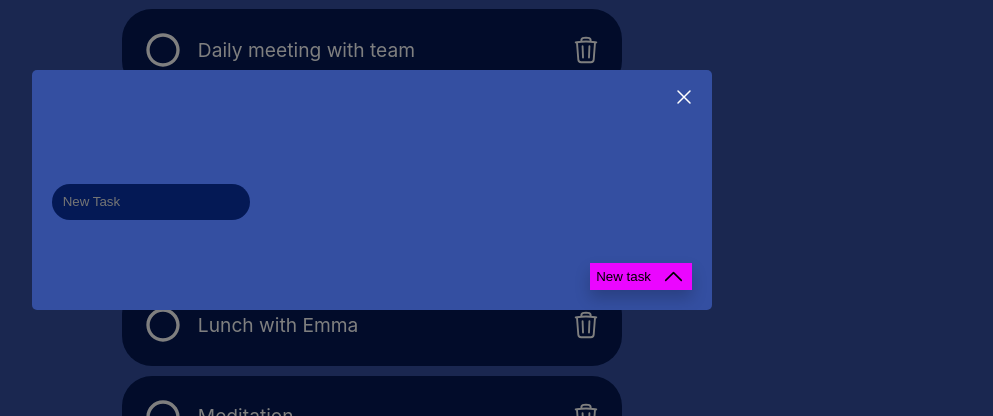
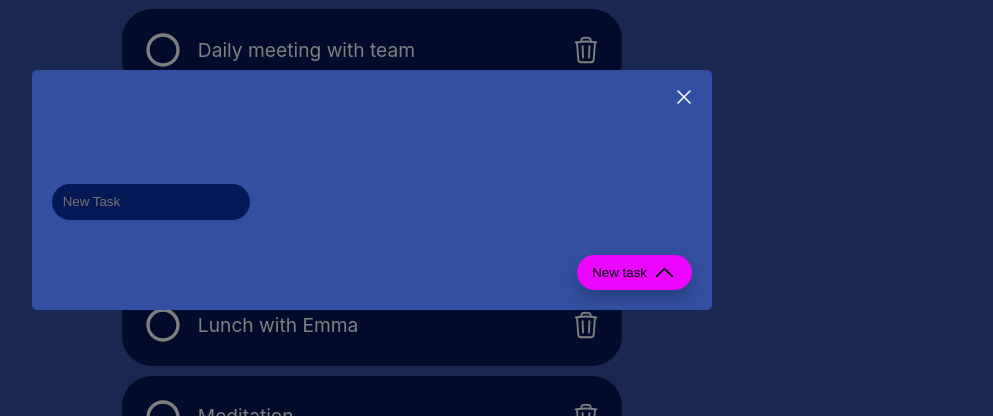
Before and after one commit to ZekeScript/todo-list, a React (Vite) app: page / in a window 1280 px wide. Both pictures are taken after a click on the button 1190 px from the left and 695 px from the top of the page. Shown: the part 210-626 px from the top of the page, without its empty margins (268-1261 px from the left). Built offline with nearby package versions, Linux system fonts and the light colour scheme.

Commit message:
Split App into Components
Split the App component into smaller components for better modularity and reusability

```diff
--- a/src/App.css
+++ b/src/App.css
@@ -46,10 +46,10 @@
 .trash-icon {
   width: 30px;
   height: 30px;
+  transition: 300ms;
 }
 .trash-icon:hover {
   color: var(--background-button);
-  transition: 300ms;
 }
 
 .add-task {
@@ -107,8 +107,10 @@
   right: 0px;
   width: fit-content;
   display: flex;
-  gap: 10px;
+  gap: 5px;
   box-shadow: 0 8px 16px rgba(0, 0, 0, 0.2);
+  border-radius: 30px;
+  padding: 5px 15px;
 }
 .overlay-button:hover {
   background-color: var(--background-button);
--- a/src/App.jsx
+++ b/src/App.jsx
@@ -1,31 +1,12 @@
 import { useState } from 'react'
 import './App.css'
-
-const TASKS_TEST = [
-  {
-    text: 'Daily meeting with team',
-    complete: false
-  },
-  {
-    text: 'Pay for rent',
-    complete: true
-  },
-  {
-    text: 'Check emails',
-    complete: false
-  },
-  {
-    text: 'Lunch with Emma',
-    complete: false
-  },
-  {
-    text: 'Meditation',
-    complete: false
-  }
-]
+import Overlay from './components/Overlay'
+import PlusButton from './components/PlusButton'
+import Task from './components/Task'
+import TEMPLATE from './constants'
 
 function App () {
-  const [tasks, setTasks] = useState([...TASKS_TEST])
+  const [tasks, setTasks] = useState(TEMPLATE)
   const [inputValue, setInputValue] = useState('')
   const [showOverlay, setShowOverlay] = useState(false)
 
@@ -33,9 +14,13 @@ function App () {
     setInputValue(event.target.value)
   }
 
+  function addTask (newTask) {
+    setTasks([...tasks, newTask])
+  }
+
   const handleAddTask = () => {
     if (inputValue.trim() !== '') {
-      setTasks([...tasks, { text: inputValue, complete: false }])
+      addTask({ text: inputValue, complete: false })
       setInputValue('')
       toggleOverlay()
     }
@@ -49,8 +34,7 @@ function App () {
 
   const handleCompleteTask = (index) => {
     const newTasks = [...tasks]
-    const newTask = tasks[index]
-    newTasks.splice(index, 1, { text: newTask.text, complete: !newTask.complete })
+    newTasks[index].complete = !newTasks[index].complete
     setTasks(newTasks)
   }
 
@@ -66,53 +50,26 @@ function App () {
       <section className='tasks'>
         <h2 className='subtitle'>TASKS</h2>
         {tasks.map((task, index) => (
-          <div className='task' key={index}>
-            {!task.complete
-              ? (
-                <div>
-                  <svg className='incomplete' onClick={() => handleCompleteTask(index)} xmlns='http://www.w3.org/2000/svg' viewBox='0 0 24 24'><path d='M0 0h24v24H0z' fill='none' /><path d='M12 2C6.48 2 2 6.48 2 12s4.48 10 10 10 10-4.48 10-10S17.52 2 12 2zm0 18c-4.42 0-8-3.58-8-8s3.58-8 8-8 8 3.58 8 8-3.58 8-8 8z' /></svg>
-                  <div>{task.text}</div>
-                </div>
-                )
-              : (
-                <div className='strike-through'>
-                  <svg className='complete' onClick={() => handleCompleteTask(index)} xmlns='http://www.w3.org/2000/svg' viewBox='0 0 24 24'><path d='M22,5.18L10.59,16.6l-4.24-4.24l1.41-1.41l2.83,2.83l10-10L22,5.18z M19.79,10.22C19.92,10.79,20,11.39,20,12 c0,4.42-3.58,8-8,8s-8-3.58-8-8c0-4.42,3.58-8,8-8c1.58,0,3.04,0.46,4.28,1.25l1.44-1.44C16.1,2.67,14.13,2,12,2C6.48,2,2,6.48,2,12 c0,5.52,4.48,10,10,10s10-4.48,10-10c0-1.19-0.22-2.33-0.6-3.39L19.79,10.22z' /></svg>
-                  <div className='complete-text'>{task.text}</div>
-                </div>
-                )}
-            <i className='trash-icon' onClick={() => handleDeleteTask(index)}>
-              <svg xmlns='http://www.w3.org/2000/svg' fill='none' viewBox='0 0 24 24' strokeWidth='1.5' stroke='currentColor'>
-                <path strokeLinecap='round' strokeLinejoin='round' d='M14.74 9l-.346 9m-4.788 0L9.26 9m9.968-3.21c.342.052.682.107 1.022.166m-1.022-.165L18.16 19.673a2.25 2.25 0 01-2.244 2.077H8.084a2.25 2.25 0 01-2.244-2.077L4.772 5.79m14.456 0a48.108 48.108 0 00-3.478-.397m-12 .562c.34-.059.68-.114 1.022-.165m0 0a48.11 48.11 0 013.478-.397m7.5 0v-.916c0-1.18-.91-2.164-2.09-2.201a51.964 51.964 0 00-3.32 0c-1.18.037-2.09 1.022-2.09 2.201v.916m7.5 0a48.667 48.667 0 00-7.5 0' />
-              </svg>
-            </i>
-
-          </div>
+          <Task
+            key={index}
+            task={task}
+            index={index}
+            handleCompleteTask={handleCompleteTask}
+            handleDeleteTask={handleDeleteTask}
+          />
         ))}
       </section>
       <section>
-        <button className='add-task' onClick={toggleOverlay}>
-          <svg xmlns='http://www.w3.org/2000/svg' fill='none' viewBox='0 0 24 24' strokeWidth='1.5' stroke='currentColor'>
-            <path strokeLinecap='round' strokeLinejoin='round' d='M12 4.5v15m7.5-7.5h-15' />
-          </svg>
-        </button>
+        <PlusButton toggleOverlay={toggleOverlay} />
       </section>
       <section>
         {showOverlay && (
-          <div className='overlay'>
-            <div className='overlay-content'>
-              <div className='exit-overlay'>
-                <svg onClick={toggleOverlay} xmlns='http://www.w3.org/2000/svg' fill='none' strokeWidth='1.5' stroke='currentColor'>
-                  <path strokeLinecap='round' strokeLinejoin='round' d='M6 18L18 6M6 6l12 12' />
-                </svg>
-              </div>
-              <input className='new-task' type='text' placeholder='New Task' value={inputValue} onChange={handleInputChange} />
-              <button className='overlay-button' onClick={handleAddTask}>New task
-                <svg xmlns='http://www.w3.org/2000/svg' fill='none' viewBox='0 0 24 24' strokeWidth='1.5' stroke='currentColor'>
-                  <path strokeLinecap='round' strokeLinejoin='round' d='M4.5 15.75l7.5-7.5 7.5 7.5' />
-                </svg>
-              </button>
-            </div>
-          </div>
+          <Overlay
+            toggleOverlay={toggleOverlay}
+            inputValue={inputValue}
+            handleInputChange={handleInputChange}
+            handleAddTask={handleAddTask}
+          />
         )}
       </section>
     </main>
--- /dev/null
+++ b/src/components/Overlay.jsx
@@ -0,0 +1,19 @@
+const Overlay = ({ toggleOverlay, inputValue, handleInputChange, handleAddTask }) => (
+  <div className='overlay'>
+    <div className='overlay-content'>
+      <div className='exit-overlay'>
+        <svg onClick={toggleOverlay} xmlns='http://www.w3.org/2000/svg' fill='none' strokeWidth='1.5' stroke='currentColor'>
+          <path strokeLinecap='round' strokeLinejoin='round' d='M6 18L18 6M6 6l12 12' />
+        </svg>
+      </div>
+      <input className='new-task' type='text' placeholder='New Task' value={inputValue} onChange={handleInputChange} />
+      <button className='overlay-button' onClick={handleAddTask}>New task
+        <svg xmlns='http://www.w3.org/2000/svg' fill='none' viewBox='0 0 24 24' strokeWidth='1.5' stroke='currentColor'>
+          <path strokeLinecap='round' strokeLinejoin='round' d='M4.5 15.75l7.5-7.5 7.5 7.5' />
+        </svg>
+      </button>
+    </div>
+  </div>
+)
+
+export default Overlay
--- /dev/null
+++ b/src/components/PlusButton.jsx
@@ -0,0 +1,9 @@
+const PlusButton = ({ toggleOverlay }) => (
+  <button className='add-task' onClick={toggleOverlay}>
+    <svg xmlns='http://www.w3.org/2000/svg' fill='none' viewBox='0 0 24 24' strokeWidth='1.5' stroke='currentColor'>
+      <path strokeLinecap='round' strokeLinejoin='round' d='M12 4.5v15m7.5-7.5h-15' />
+    </svg>
+  </button>
+)
+
+export default PlusButton
--- /dev/null
+++ b/src/components/Task.jsx
@@ -0,0 +1,22 @@
+import { CompleteTasks, DeleteTask, IncompleteTasks } from './TaskItems'
+
+const Task = ({ index, task, handleCompleteTask, handleDeleteTask }) => (
+  <div className='task' key={index}>
+    {task.complete
+      ? (
+        <div className='strike-through' onClick={() => handleCompleteTask(index)}>
+          <CompleteTasks text={task.text} />
+        </div>
+        )
+      : (
+        <div onClick={() => handleCompleteTask(index)}>
+          <IncompleteTasks text={task.text} />
+        </div>
+        )}
+    <div className='trash-icon' onClick={() => handleDeleteTask(index)}>
+      <DeleteTask />
+    </div>
+  </div>
+)
+
+export default Task
--- /dev/null
+++ b/src/components/TaskItems.jsx
@@ -0,0 +1,19 @@
+export const IncompleteTasks = ({ text }) => (
+  <>
+    <svg className='incomplete' xmlns='http://www.w3.org/2000/svg' viewBox='0 0 24 24'><path d='M0 0h24v24H0z' fill='none' /><path d='M12 2C6.48 2 2 6.48 2 12s4.48 10 10 10 10-4.48 10-10S17.52 2 12 2zm0 18c-4.42 0-8-3.58-8-8s3.58-8 8-8 8 3.58 8 8-3.58 8-8 8z' /></svg>
+    <div>{text}</div>
+  </>
+)
+
+export const CompleteTasks = ({ text }) => (
+  <>
+    <svg className='complete' xmlns='http://www.w3.org/2000/svg' viewBox='0 0 24 24'><path d='M22,5.18L10.59,16.6l-4.24-4.24l1.41-1.41l2.83,2.83l10-10L22,5.18z M19.79,10.22C19.92,10.79,20,11.39,20,12 c0,4.42-3.58,8-8,8s-8-3.58-8-8c0-4.42,3.58-8,8-8c1.58,0,3.04,0.46,4.28,1.25l1.44-1.44C16.1,2.67,14.13,2,12,2C6.48,2,2,6.48,2,12 c0,5.52,4.48,10,10,10s10-4.48,10-10c0-1.19-0.22-2.33-0.6-3.39L19.79,10.22z' /></svg>
+    <div className='complete-text'>{text}</div>
+  </>
+)
+
+export const DeleteTask = () => (
+  <svg xmlns='http://www.w3.org/2000/svg' fill='none' viewBox='0 0 24 24' strokeWidth='1.5' stroke='currentColor'>
+    <path strokeLinecap='round' strokeLinejoin='round' d='M14.74 9l-.346 9m-4.788 0L9.26 9m9.968-3.21c.342.052.682.107 1.022.166m-1.022-.165L18.16 19.673a2.25 2.25 0 01-2.244 2.077H8.084a2.25 2.25 0 01-2.244-2.077L4.772 5.79m14.456 0a48.108 48.108 0 00-3.478-.397m-12 .562c.34-.059.68-.114 1.022-.165m0 0a48.11 48.11 0 013.478-.397m7.5 0v-.916c0-1.18-.91-2.164-2.09-2.201a51.964 51.964 0 00-3.32 0c-1.18.037-2.09 1.022-2.09 2.201v.916m7.5 0a48.667 48.667 0 00-7.5 0' />
+  </svg>
+)
--- /dev/null
+++ b/src/constants.js
@@ -0,0 +1,24 @@
+const TEMPLATE = [
+  {
+    text: 'Daily meeting with team',
+    complete: false
+  },
+  {
+    text: 'Pay for rent',
+    complete: true
+  },
+  {
+    text: 'Check emails',
+    complete: false
+  },
+  {
+    text: 'Lunch with Emma',
+    complete: false
+  },
+  {
+    text: 'Meditation',
+    complete: false
+  }
+]
+
+export default TEMPLATE
```
